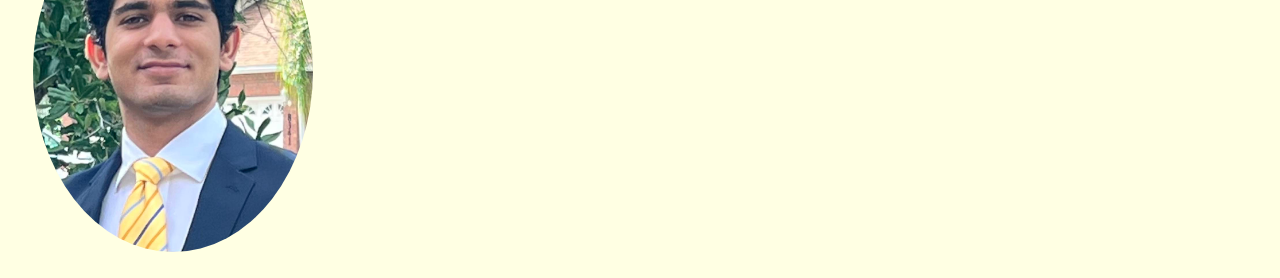
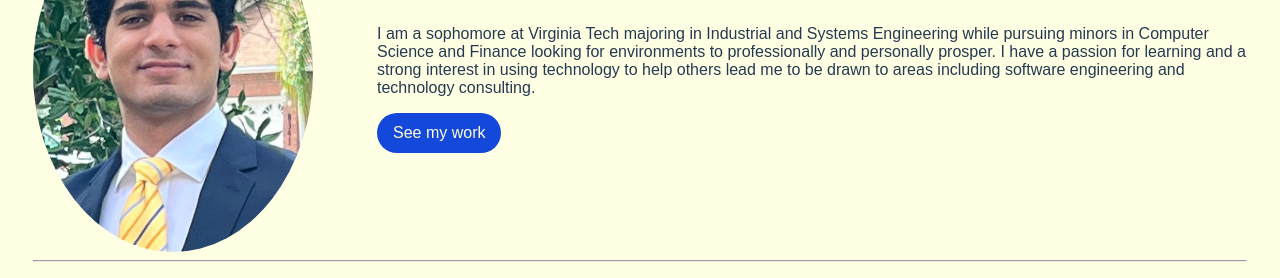
Before and after one commit to s-mehra/PersonalWebsite, a plain HTML site: page index.html in a window 1280 px wide. Shown: the part 143-421 px from the top of the page. Drawn offline with Linux system fonts and the light colour scheme.

Commit message:
Corrected layout of about me section

```diff
--- a/style.css
+++ b/style.css
@@ -15,7 +15,7 @@ img {
     border-radius: 50%;
 }
 
-section .about-me {
+#about-me {
     display:flex;
 }
 
```
